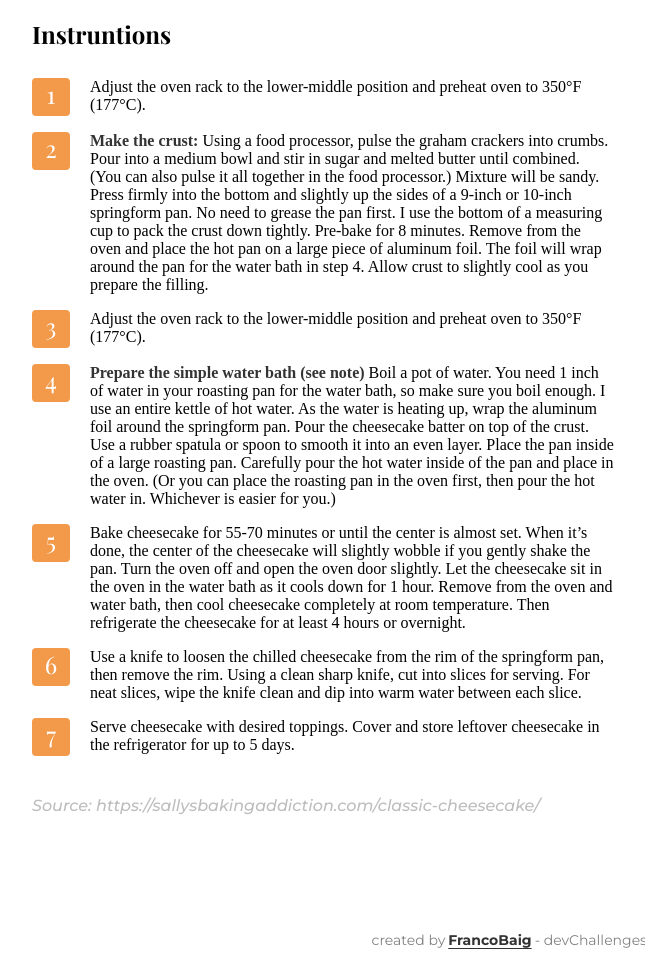
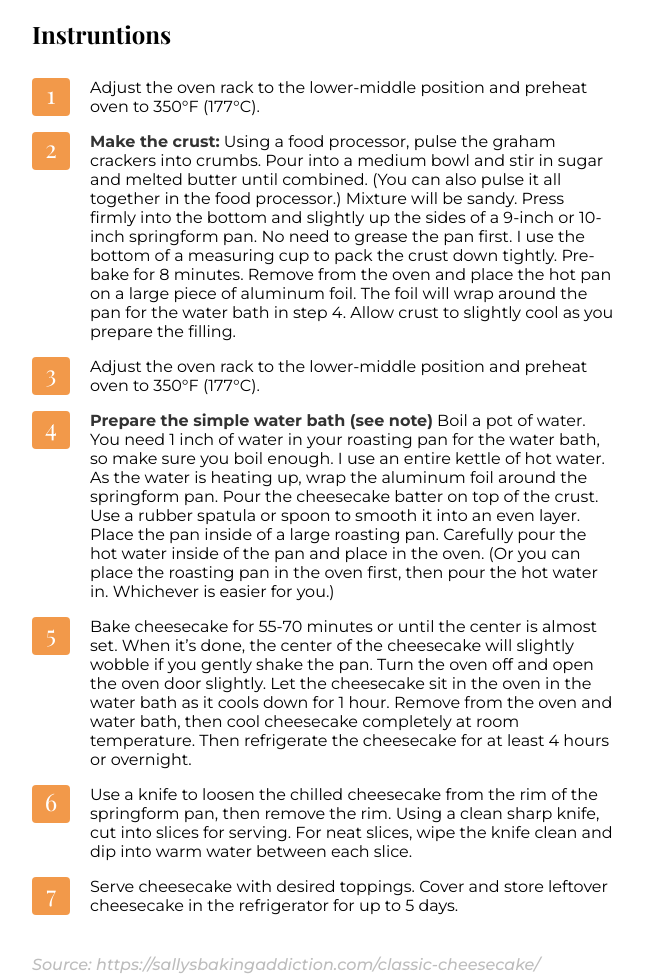
Before and after one commit to FrancoBaig/Recipe-blog, a plain HTML site: page index.html in a window 1280 px wide. Shown: the part 1420-2397 px from the top of the page, without its empty margins (123-768 px from the left). Drawn offline with nearby package versions, Linux system fonts and the light colour scheme; a web font is replaced by a local one.

Commit message:
intruction section fixed

```diff
--- a/index.html
+++ b/index.html
@@ -136,38 +136,38 @@
 
         <div class="line" data-aos="fade-up" data-aos-delay="150">
           <div class="orange-box">1</div>
-          <p class="instruction-line">Adjust the oven rack to the lower-middle position and preheat oven to 350°F (177°C).</p>
+          <p class="instruction">Adjust the oven rack to the lower-middle position and preheat oven to 350°F (177°C).</p>
         </div>
 
 
         <div class="line" data-aos="fade-up" data-aos-delay="300">
           <div class="orange-box">2</div>
-          <p class="instruction-line"><span>Make the crust:</span> Using a food processor, pulse the graham crackers into crumbs. Pour into a medium bowl and stir in sugar and melted butter until combined. (You can also pulse it all together in the food processor.) Mixture will be sandy. Press firmly into the bottom and slightly up the sides of a 9-inch or 10-inch springform pan. No need to grease the pan first. I use the bottom of a measuring cup to pack the crust down tightly. Pre-bake for 8 minutes. Remove from the oven and place the hot pan on a large piece of aluminum foil. The foil will wrap around the pan for the water bath in step 4. Allow crust to slightly cool as you prepare the filling.</p>
+          <p class="instruction"><span>Make the crust:</span> Using a food processor, pulse the graham crackers into crumbs. Pour into a medium bowl and stir in sugar and melted butter until combined. (You can also pulse it all together in the food processor.) Mixture will be sandy. Press firmly into the bottom and slightly up the sides of a 9-inch or 10-inch springform pan. No need to grease the pan first. I use the bottom of a measuring cup to pack the crust down tightly. Pre-bake for 8 minutes. Remove from the oven and place the hot pan on a large piece of aluminum foil. The foil will wrap around the pan for the water bath in step 4. Allow crust to slightly cool as you prepare the filling.</p>
         </div>
 
         <div class="line" data-aos="fade-up" data-aos-delay="300">
           <div class="orange-box">3</div>
-          <p class="instruction-line">Adjust the oven rack to the lower-middle position and preheat oven to 350°F (177°C).</p>
+          <p class="instruction">Adjust the oven rack to the lower-middle position and preheat oven to 350°F (177°C).</p>
         </div>
 
         <div class="line" data-aos="fade-up" data-aos-delay="300">
           <div class="orange-box">4</div>
-          <p class="instruction-line"><span>Prepare the simple water bath (see note)</span> Boil a pot of water. You need 1 inch of water in your roasting pan for the water bath, so make sure you boil enough. I use an entire kettle of hot water. As the water is heating up, wrap the aluminum foil around the springform pan. Pour the cheesecake batter on top of the crust. Use a rubber spatula or spoon to smooth it into an even layer. Place the pan inside of a large roasting pan. Carefully pour the hot water inside of the pan and place in the oven. (Or you can place the roasting pan in the oven first, then pour the hot water in. Whichever is easier for you.)</p>
+          <p class="instruction"><span>Prepare the simple water bath (see note)</span> Boil a pot of water. You need 1 inch of water in your roasting pan for the water bath, so make sure you boil enough. I use an entire kettle of hot water. As the water is heating up, wrap the aluminum foil around the springform pan. Pour the cheesecake batter on top of the crust. Use a rubber spatula or spoon to smooth it into an even layer. Place the pan inside of a large roasting pan. Carefully pour the hot water inside of the pan and place in the oven. (Or you can place the roasting pan in the oven first, then pour the hot water in. Whichever is easier for you.)</p>
         </div>
 
         <div class="line" data-aos="fade-up" data-aos-delay="300">
           <div class="orange-box">5</div>
-          <p class="instruction-line">Bake cheesecake for 55-70 minutes or until the center is almost set. When it’s done, the center of the cheesecake will slightly wobble if you gently shake the pan. Turn the oven off and open the oven door slightly. Let the cheesecake sit in the oven in the water bath as it cools down for 1 hour. Remove from the oven and water bath, then cool cheesecake completely at room temperature. Then refrigerate the cheesecake for at least 4 hours or overnight.</p>
+          <p class="instruction">Bake cheesecake for 55-70 minutes or until the center is almost set. When it’s done, the center of the cheesecake will slightly wobble if you gently shake the pan. Turn the oven off and open the oven door slightly. Let the cheesecake sit in the oven in the water bath as it cools down for 1 hour. Remove from the oven and water bath, then cool cheesecake completely at room temperature. Then refrigerate the cheesecake for at least 4 hours or overnight.</p>
         </div>
 
         <div class="line" data-aos="fade-up" data-aos-delay="300">
           <div class="orange-box">6</div>
-          <p class="instruction-line">Use a knife to loosen the chilled cheesecake from the rim of the springform pan, then remove the rim. Using a clean sharp knife, cut into slices for serving. For neat slices, wipe the knife clean and dip into warm water between each slice.</p>
+          <p class="instruction">Use a knife to loosen the chilled cheesecake from the rim of the springform pan, then remove the rim. Using a clean sharp knife, cut into slices for serving. For neat slices, wipe the knife clean and dip into warm water between each slice.</p>
         </div>
 
         <div class="line" data-aos="fade-up" data-aos-delay="300">
           <div class="orange-box">7</div>
-          <p class="instruction-line">Serve cheesecake with desired toppings. Cover and store leftover cheesecake in the refrigerator for up to 5 days.</p>
+          <p class="instruction">Serve cheesecake with desired toppings. Cover and store leftover cheesecake in the refrigerator for up to 5 days.</p>
         </div>
 
         <a href="#" id="source" data-aos="fade-up" data-aos-delay="150">Source: https://sallysbakingaddiction.com/classic-cheesecake/ </a>
```
